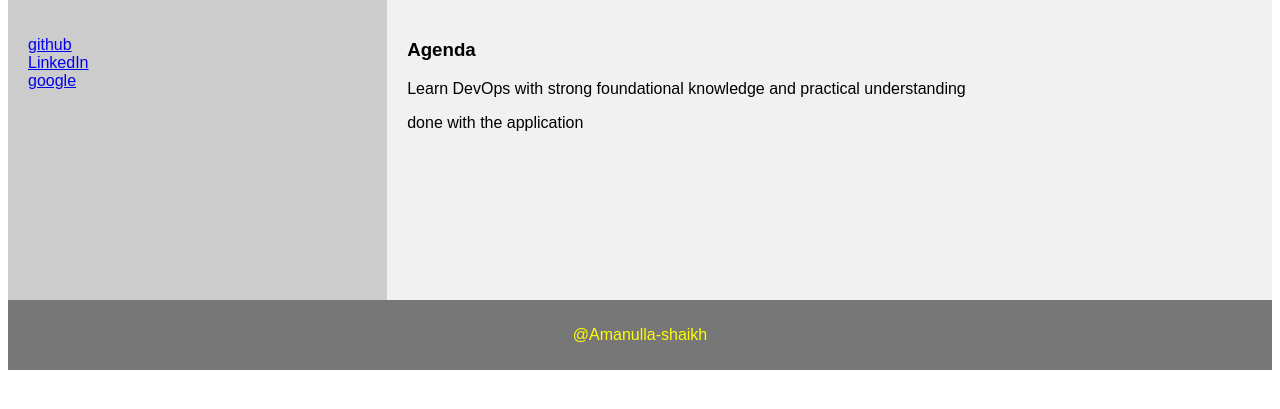
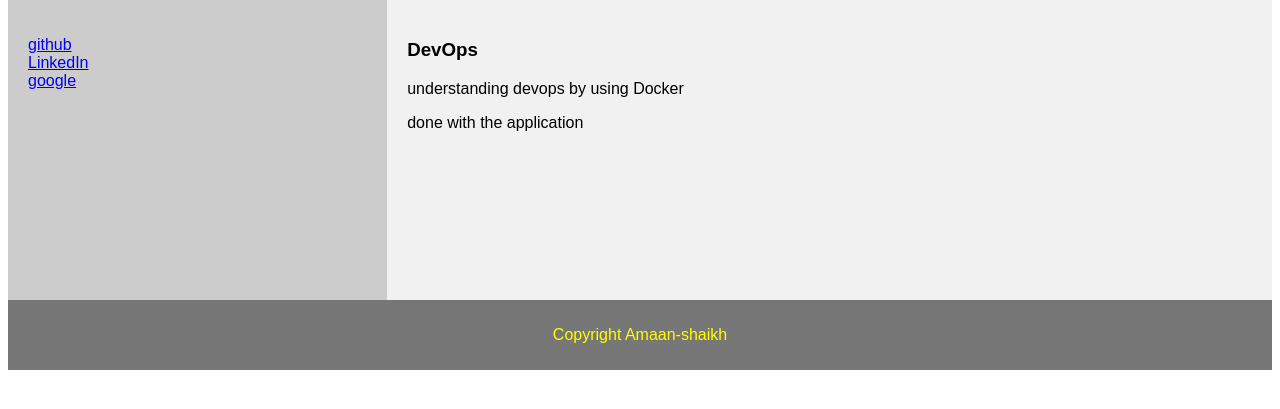
Before and after one commit to amaanullahshaikh/jango-app, a Django app: page /demo/ in a window 1280 px wide. Shown: the part 216-625 px from the top of the page. Run offline with Django 4.2, Linux system fonts and the light colour scheme.

Commit message:
Update demo_site.html

```diff
--- a/python-web-app/devops/demo/templates/demo_site.html
+++ b/python-web-app/devops/demo/templates/demo_site.html
@@ -86,14 +86,14 @@ footer {
   </nav>
 
   <article>
-    <h1>Agenda</h1>
-    <p>Learn DevOps with strong foundational knowledge and practical understanding</p>
+    <h1>DevOps</h1>
+    <p>understanding devops by using Docker</p>
     <p>done with the application</p>
   </article>
 </section>
 
 <footer>
-  <p>@Amanulla-shaikh</p>
+  <p>Copyright Amaan-shaikh</p>
 </footer>
 
 </body>
```
